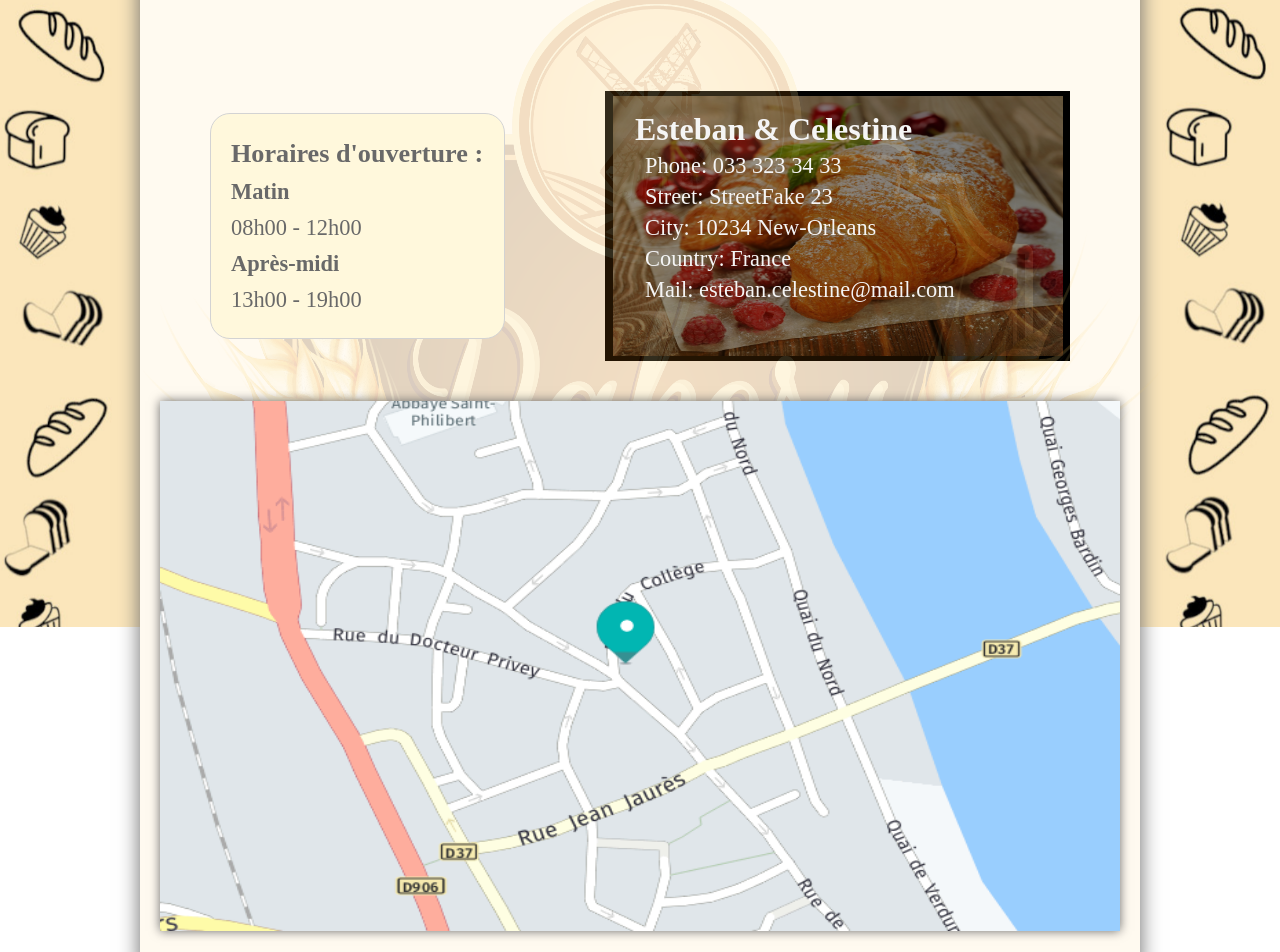
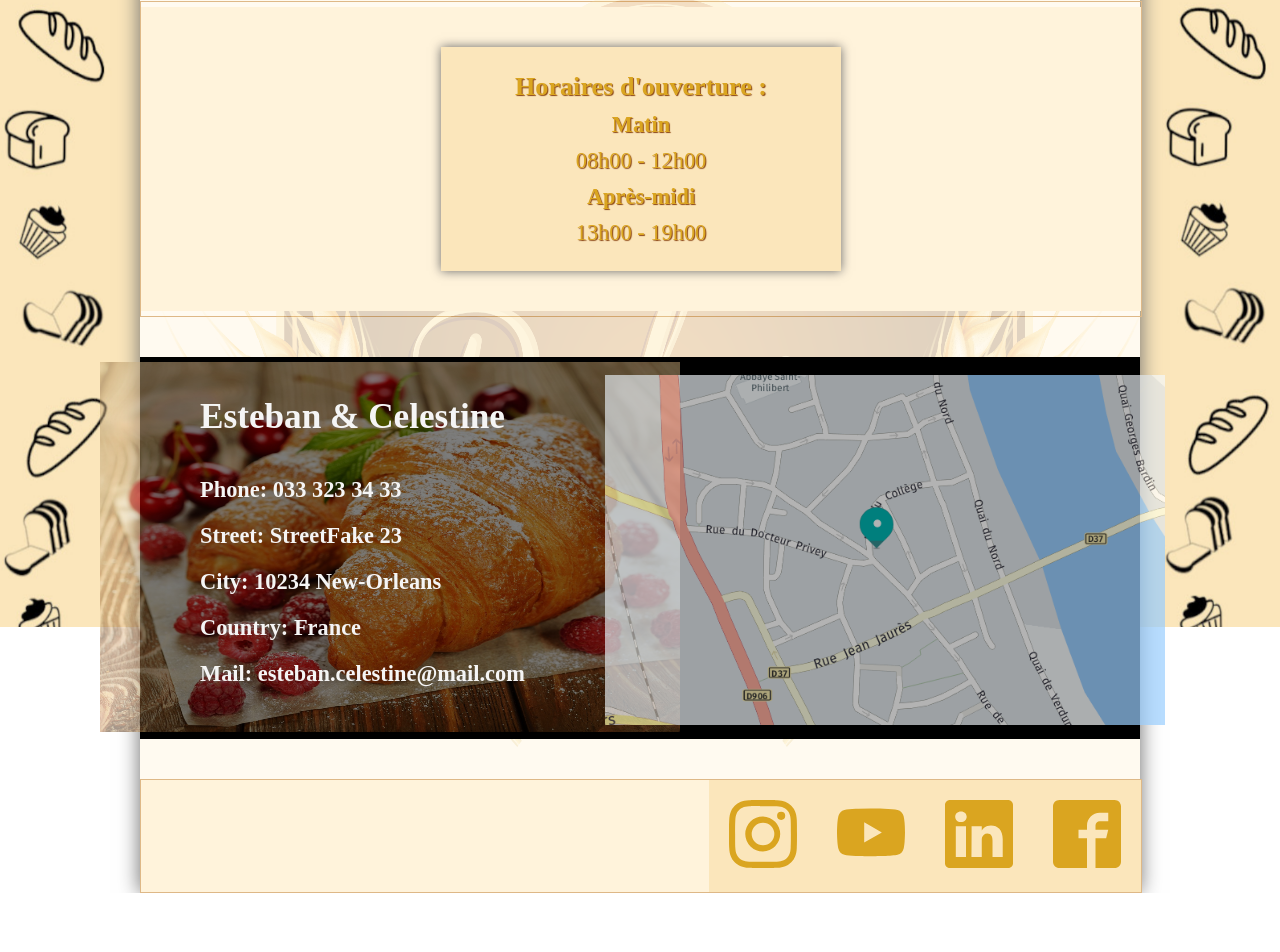
Before and after one commit to TLRKiliann/vite-et-bien, a React (Vite) app in the folder my-vite/: page /contact in a window 1280 px wide. Shown: the part 173-1125 px from the top of the page. After the commit the page ends 1066 px from the top, so only its background shows below. Built offline with nearby package versions, Linux system fonts and the light colour scheme.

Commit message:
style improved

```diff
--- a/my-vite/src/Components/Commandes.tsx
+++ b/my-vite/src/Components/Commandes.tsx
@@ -71,11 +71,11 @@ export const Commandes = () => {
 
               <div className="div--labinput">
                 <label>E-mail :</label>
-                <input type='text' placeholder="votre.email@mail.com" />
+                <input type='email' placeholder="votre.email@mail.com" />
               </div>
 
               <div className="wrap--select">
-                <label for="pains" className="label--cmd">Nos pains :</label>
+                <label htmlFor="pains" className="label--cmd">Nos pains :</label>
 
                 <select name="pains" id="pains">
                   <option value="campagne">Pain Campagnard</option>
@@ -87,7 +87,7 @@ export const Commandes = () => {
               </div>
 
               <div className="wrap--select">
-                <label for="patiss" className="label--cmd">Nos Pâtisseries :</label>
+                <label htmlFor="patiss" className="label--cmd">Nos Pâtisseries :</label>
 
                 <select name="patiss" id="patiss">
                   <option value="croiss">Croissants</option>
@@ -103,7 +103,7 @@ export const Commandes = () => {
               </div>
 
               <div className="wrap--select">
-                <label for="assort" className="label--cmd">Nos Spécialités :</label>
+                <label htmlFor="assort" className="label--cmd">Nos Spécialités :</label>
 
                 <select name="assort" id="assort">
                   <option value="assortiment">Plateau d'Assortiments</option>
@@ -114,7 +114,7 @@ export const Commandes = () => {
               </div>
 
               <button className="btn--cmd">
-                Enregistrer
+                Envoyer
               </button>
 
             </form>
--- a/my-vite/src/Pages/Contact.tsx
+++ b/my-vite/src/Pages/Contact.tsx
@@ -1,4 +1,8 @@
 import React from 'react';
+import { BsLinkedin } from 'react-icons/bs';
+import { BsInstagram } from 'react-icons/bs';
+import { BsYoutube } from 'react-icons/bs';
+import { ImFacebook2 } from 'react-icons/im';
 import mainBread from '../assets/images/bread_title.png';
 import mapShot from '../assets/images/map_shot.png';
 import croissImg from '../assets/images/croissant.jpg';
@@ -11,7 +15,7 @@ export const Contact = () => {
 
       <div className="submain--contact">
         <div className="div--titlecontact">
-          <h1>
+          <h1 className="title--contact">
             Contact
           </h1>
           <div className="bg_mainbreadcontact">
@@ -25,6 +29,8 @@ export const Contact = () => {
           <div className="div--horairepluscard">
 
             <div className="div--horaires">
+
+              <div className="div--subhoraires">
                 <h3>Horaires d'ouverture :</h3>
                 <h4>Matin</h4>
                 <p>08h00 - 12h00</p>
@@ -32,15 +38,25 @@ export const Contact = () => {
                 <p>13h00 - 19h00</p>
               </div>
 
+            </div>
+          </div>
+
             <div className="div--articlecontact">
 
               <div className="div--croissant">
-
                 <img
                   src={croissImg}
-                  width="450px"
-                  height="260px"
+                  width="580px"
+                  height="370px"
                   alt="no croissant" />
+              </div>
+
+              <div className="map--shot">
+                <img
+                  src={mapShot}
+                  width="560px"
+                  height="350px"
+                  alt="no map" />
               </div>
 
               <article className="art--h4p">
@@ -55,14 +71,22 @@ export const Contact = () => {
 
               </article>
             </div>
+
+            <div className="socio--icons">
+              <span>
+                <BsInstagram size={68} style={{color: 'goldenrod'}} />
+              </span>
+              <span>
+                <BsYoutube size={68} style={{color: 'goldenrod'}} />
+              </span>
+              <span>
+                <BsLinkedin size={68} style={{color: 'goldenrod'}} />
+              </span>
+              <span>
+                <ImFacebook2 size={68} style={{color: 'goldenrod'}} />
+              </span>
             </div>
-          <div className="map--shot">
-            <img
-              src={mapShot}
-              width="960px"
-              height="530px"
-              alt="no map" />
-          </div>
+
           </div>
 
       </div>
--- a/my-vite/src/StyleComponents/Commandes.css
+++ b/my-vite/src/StyleComponents/Commandes.css
@@ -131,8 +131,10 @@ body {
   flex-direction: column;
 
   background: #fbe6bb;
+
   border-radius: 20px;
-  box-shadow: 0px 0px 10px grey;
+
+  box-shadow: 0px 0px 7px saddlebrown;
 }
 
 .div--labinput {
@@ -148,6 +150,7 @@ body {
 }
 
 .div--labinput input {
+  width: 210px;
   padding: 3px 6px;
   font-size: 1.0rem;
   background: burlywood;
@@ -161,9 +164,8 @@ body {
   margin-bottom: 10px;
 }
 
-
 .wrap--select {
-  width: 500px;
+  width: 510px;
   margin: auto;
   display: flex;
   align-items: center;
@@ -219,5 +221,6 @@ select:hover {
 
 .btn--cmd:hover {
   background: saddlebrown;
+  border: 1px solid saddlebrown;
   color: burlywood;
 }
--- a/my-vite/src/StylePages/Contact.css
+++ b/my-vite/src/StylePages/Contact.css
@@ -9,15 +9,15 @@ body {
   box-shadow: 0px 0px 20px dimgrey;
 }
 
-.div--titlecontact h1 {
+.title--contact {
   margin: auto;
   padding-top: 20px;
-  margin-bottom: 70px;
+  margin-bottom: 20px;
   margin-left: 20px;
   font-size: 2.8rem;
   font-family: 'Dancing Script', cursive;
+  text-shadow: 2px 1px 2px saddlebrown;
   color: goldenrod;
-  text-shadow: 2px 1px 2px saddlebrown;
 }
 
 .bg_mainbreadcontact {
@@ -36,31 +36,40 @@ body {
 }
 
 .div--horairepluscard {
-  width: 91%;
+  width: 100%;
   margin: auto;
-  padding: 40px 0px;
-  padding-left: 60px;
-  padding-right: 60px;
+
   display: flex;
-  flex-direction: row;
+  flex-direction: column;
   align-items: center;
-  justify-content: space-between;
+  justify-content: center;
+
+  border: 1px solid burlywood;
 }
 
 .div--horaires {
   position: relative;
-  width: 30%;
-  padding: 20px 10px;
+  margin: auto;
+  width: 100%;
+  background: #fff3db;
+}
+
+.div--subhoraires {
+  position: relative;
+  padding: 20px 0px;
+  width: 40%;
+  margin: 40px auto;
+
   display: flex;
   flex-direction: column;
-  align-items: left;
-
+  align-items: center;
   font-size: 1.4rem;
 
-  border: 1px solid lightgrey;
-  background: cornsilk;
-  border-radius: 20px;
-  color: dimgrey;
+
+  background: #fbe6bb;
+  box-shadow: 0px 0px 10px dimgrey;
+  color: goldenrod;
+  text-shadow: 1px 1px 1px saddlebrown;
   z-index: 2;
 }
 
@@ -71,11 +80,14 @@ body {
 .div--horaires h4, p {
   padding: 0px 0px;
 }
+
 .div--articlecontact {
-  padding: 0px 10px;
-  width: 445px;
+  position: relative;
+  width: 100%;
   height: auto;
-  margin: auto 40px;
+  margin: auto;
+  margin-top: 40px;
+  margin-bottom: 40px;
   display: flex;
   justify-content: center;
   background: black;
@@ -84,47 +96,63 @@ body {
 
 .div--croissant {
   position: absolute;
-  margin:  0px auto;
+  margin: auto;
+  margin-right: 50%;
   opacity: 0.5;
-  z-index: 2;
 }
 
 .div--croissant img {
-  margin: 5px;
+  margin: 5px 0px;
 }
 
 .art--h4p {
   position: relative;
   width: 100%;
-  height: 250px;
+  height: 342px;
   margin: auto;
-  padding-top: 20px;
+  padding-top: 40px;
   padding-right: 20px;
-  padding-bottom: 0px;
-  padding-left: 20px;
+
+  padding-left: 5%;
   z-index: 3;
 }
 
 .names--proprio {
   margin: auto;
-  font-size: 2rem;
+  margin-bottom: 40px;
+  margin-left: 10px;
+  font-size: 2.2rem;
 }
 
 .address--data {
+  margin-top: 20px;
   font-size: 1.4rem;
+  font-weight: bold;
 }
 
 .map--shot {
-  width: 960px;
-  height: 530px;
-  margin: auto;
-  padding-bottom: 40px;
+  position: absolute;
+  margin: 18px 30px;
+  margin-left: 52%;
+  opacity: 0.7;
 }
 
 .map--shot img {
-  position: absolute;
-  width: 960px;
+  margin-top: 0px;
+}
+
+.socio--icons {
+  position: relative;
+  width:  100%;
   display: flex;
-  box-shadow: 0px 0px 10px dimgrey;
-  z-index: 1;
+  justify-content: right;
+
+  background: #fff3db;
+  border: 1px solid burlywood;
+  z-index: 2;
 }
+
+.socio--icons span {
+  padding: 20px;
+  background: #fbe6bb;
+}
--- a/my-vite/src/StylePages/Home.scss
+++ b/my-vite/src/StylePages/Home.scss
@@ -31,7 +31,7 @@ body {
 .div--homeh1 {
   position: relative;
   padding-top: 20px;
-  padding-bottom: 60px;
+  padding-bottom: 30px;
   width: 100%;
   margin: auto;
   margin-bottom: 40px;
@@ -54,7 +54,7 @@ body {
 .baguette {
   position: absolute;
   width: 15%;
-  margin-top: 220px;
+  margin-top: 162px;
   margin-left: -20px;
   margin-bottom: 20px;
 
@@ -272,8 +272,8 @@ section h1 {
   width: 100%;
   height: auto;
   margin: auto;
-  padding-top: 20px;
-  padding-bottom: 20px;
+  padding-top: 40px;
+  padding-bottom: 40px;
   display: flex;
   align-items: center;
   border-top: 2px solid burlywood;
```
Lines whose indentation alone changed are shown as unchanged.
